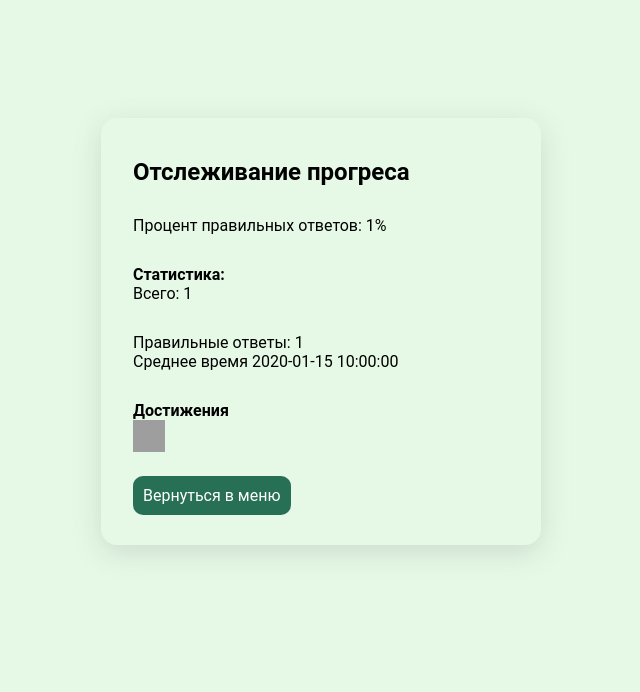
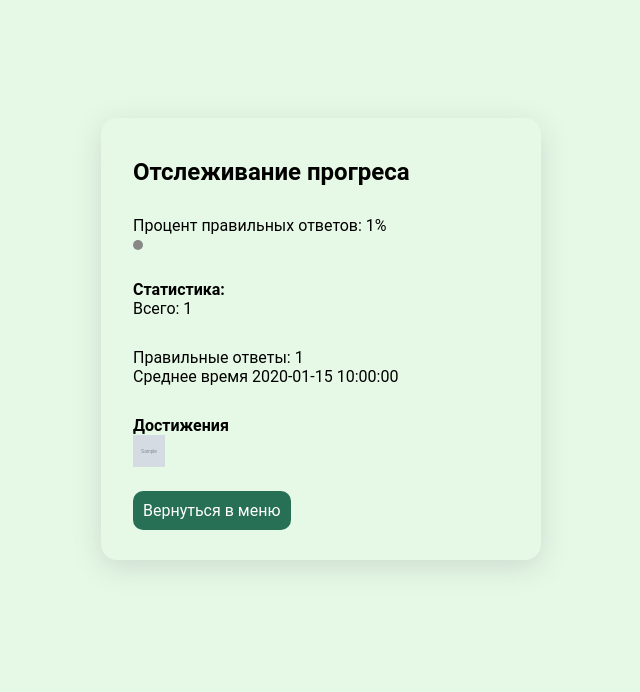
Before and after one commit to ivalukyan/fractions-web, a FastAPI app: template src/templates/statistic_page.html in a window 1280 px wide. Shown: the part 282-974 px from the top of the page, without its empty margins (319-959 px from the left). Before the commit the page ends 838 px from the top, so only its background shows below. Run offline with FastAPI, Linux system fonts and the light colour scheme; the template is opened without the code that fills it: most values are stand-ins (such as "Sample title", 1, 10 or a date in 2020); grey boxes marked "Sample" are stand-in pictures; grey boxes are pictures that could not be loaded.

Commit message:
new interface in statitic

```diff
--- a/src/main.py
+++ b/src/main.py
@@ -530,9 +530,30 @@
     percent = count_correct * 100 / total_count
 
     if task_type == 'arithmetic_operation':
-        return templates.TemplateResponse("statistic_page.html", {'request': request,
-                                                                  'task_type': 'Арифметические задания',
-                                                                  'total_count': total_count,
-                                                                  'percent': percent,
-                                                                  'correct_count': count_correct,
-                                                                  'average_time': average_time})
+        if 90 < percent <= 100:
+            return templates.TemplateResponse("statistic_page.html", {'request': request,
+                                                                      'task_type': 'Арифметические задания',
+                                                                      'total_count': total_count,
+                                                                      'percent': percent,
+                                                                      'correct_count': count_correct,
+                                                                      'average_time': average_time,
+                                                                      'img_url': 'https://clck.ru/3Bznw6',
+                                                                      'color': '#32CD32'})
+        elif 60 < percent <= 89:
+            return templates.TemplateResponse("statistic_page.html", {'request': request,
+                                                                      'task_type': 'Арифметические задания',
+                                                                      'total_count': total_count,
+                                                                      'percent': percent,
+                                                                      'correct_count': count_correct,
+                                                                      'average_time': average_time,
+                                                                      'img_url': 'https://clck.ru/3Bznx9',
+                                                                      'color': '#652f27'})
+        else:
+            return templates.TemplateResponse("statistic_page.html", {'request': request,
+                                                                      'task_type': 'Арифметические задания',
+                                                                      'total_count': total_count,
+                                                                      'percent': percent,
+                                                                      'correct_count': count_correct,
+                                                                      'average_time': average_time,
+                                                                      'img_url': 'https://clck.ru/3Bznxr',
+                                                                      'color': '#652f27'})
--- a/src/static/css/statistic_page.css
+++ b/src/static/css/statistic_page.css
@@ -45,3 +45,16 @@
     border-radius: 10px;
     text-align: center;
 }
+
+.container .custom-item img {
+    width: 32px;
+    height: 32px;
+}
+
+.container .custom-item .line{
+    display: flex;
+    margin-top: 5px;
+    width: 100%;
+    padding: 5px;
+    border-radius: 10px;
+}
--- a/src/templates/statistic_page.html
+++ b/src/templates/statistic_page.html
@@ -13,6 +13,7 @@
     <h2>Отслеживание прогреса</h2>
     <div class="custom-item">
         <p>Процент правильных ответов: {{ percent }}%</p>
+        <div class="line" style="background-color: {{ color }}; width: {{ percent }}%"></div>
     </div>
 
     <div class="custom-item">
@@ -25,8 +26,7 @@
     </div>
     <div class="custom-item">
         <h4>Достижения</h4>
-        <img src="https://cdn.icon-icons.com/icons2/3768/PNG/512/star_favorite_icon_231631.png"
-             style="width: 32px; height: 32px">
+        <img src={{ img_url }}>
     </div>
 
     <div class="custom-item">
```
